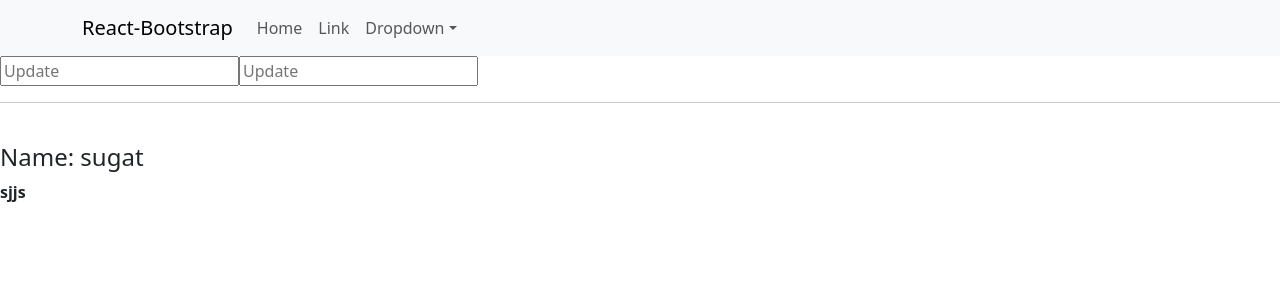
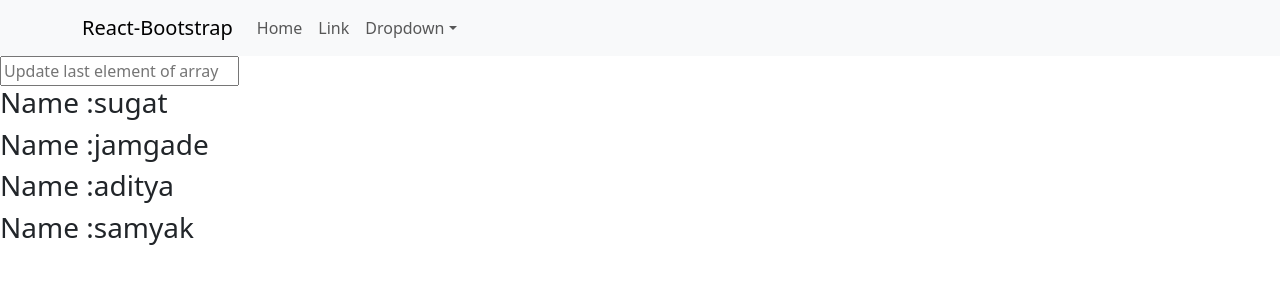
Before and after one commit to sugathub/react-learning, a React (Vite) app: page / in a window 1280 px wide. Shown: the top 300 px of the page. Built offline with nearby package versions, Linux system fonts and the light colour scheme.

Commit message:
upade array

```diff
--- a/src/App.jsx
+++ b/src/App.jsx
@@ -1,4 +1,5 @@
 // import './App.css'
+
 
 
 
@@ -8,42 +9,36 @@ import Navebar from "./Navebar";
 
 function App() {
 
-  const [data,setData]=useState({
-    name:"sugat",
-    age:22,
-    as:{
-      ok:"sjjs",
-    }
-  })
-  const handalUpdate = (val)=>{
-    data.name =val;
+  const [data,setData]=useState([
+    'sugat','jamgade','aditya','samyak'
 
-    setData({...data});
-
-  }
+  ]);
 
 
-  const handal = (val)=>{
-    data.as.ok =val;
+const handal =(e)=>{
+  data[data.length-1]=e;
+  setData([...data]);
+}
 
 
-    setData({...data,as:{...data.as,val}});
-
-  }
   return (
     <>
       <Navebar />
 
-     <input type="text" placeholder="Update" onChange={()=>{handalUpdate(event.target.value)}} />
+      <input type="text" onChange={(e)=>{handal(e.target.value)}} placeholder="Update last element of array" />
 
-          <input type="text" placeholder="Update" onChange={()=>{handal(event.target.value)}} />
+      {
+        data.map((item,index)=>( <h3 key="index" >Name :{item}</h3>)
+
+        )
+      }
 
 
-     <br />
-     <hr />
-     <br />
-     <h4>Name: {data.name}</h4>
-     <p><b>{data.as.ok}</b></p>
+
+
+
+
+
 
 
     </>
```
